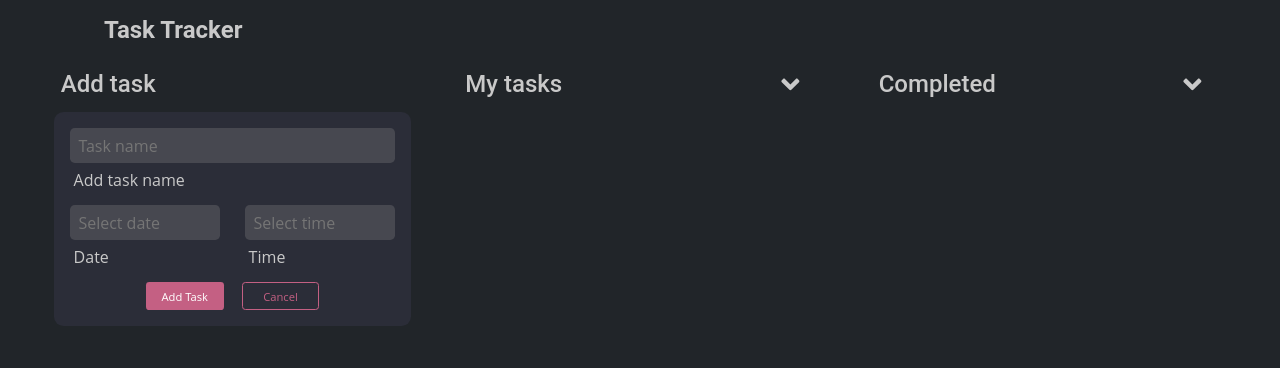
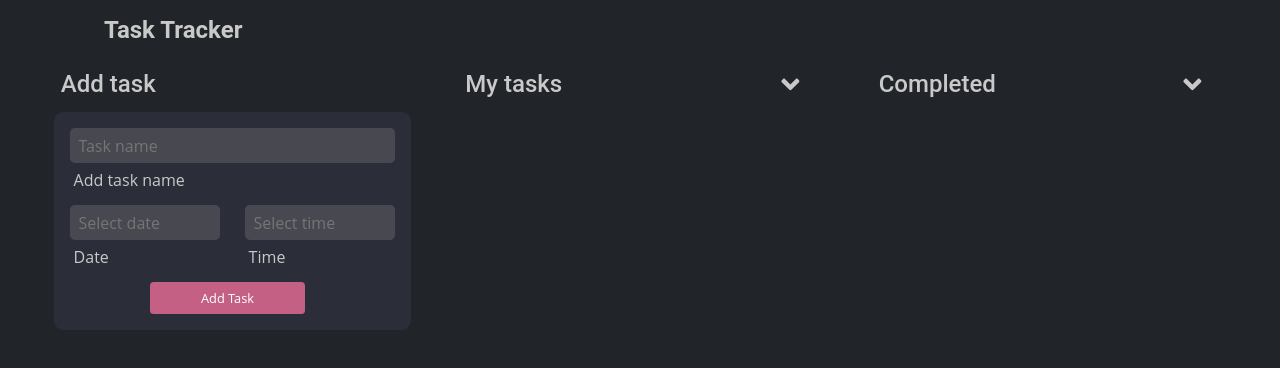
Before and after one commit to EnriOv/task-tracker-app, a React (Create React App) app in the folder Application/: page / in a window 1280 px wide. Shown: the top 368 px of the page. Built offline with nearby package versions, Linux system fonts and the light colour scheme.

Commit message:
Modified some contents of the interface to adapt to large screens.

```diff
--- a/Application/src/App.js
+++ b/Application/src/App.js
@@ -7,6 +7,7 @@ import ToggleList from './components/ToggleList'
 
 function App() {
   const [showAddTask, setShowAddTask] = useState(window.innerWidth > 992)
+  const [showLargeScreen, setShowLargeScreen] = useState(window.innerWidth > 992)
   const [taskCounter, setTaskCounter] = useState(1)
   const[completedTasks, setCompletedTasks] = useState([])
   const[pendingTasks, setPendingTasks] = useState([])
@@ -39,7 +40,10 @@ function App() {
   })
 
   const checkWindowSize = () => {
-    window.innerWidth > 992 ? setShowAddTask(true) : setShowAddTask(false);
+    const size = window.innerWidth > 992
+
+    setShowAddTask(size)
+    setShowLargeScreen(size)
   }
 
   // Add new task
@@ -96,7 +100,7 @@ function App() {
       <Header />
 
       {showAddTask ?
-      (<AddTask showAddTask={showAddTask} onAdd={addTask} onDone={changeFormDisplay}/>) :
+      (<AddTask showLargeScreen={showLargeScreen} onAdd={addTask} onDone={changeFormDisplay}/>) :
       (<ToggleButton onToggle={changeFormDisplay} />)}
 
       <ToggleList
--- a/Application/src/components/AddTask.js
+++ b/Application/src/components/AddTask.js
@@ -4,7 +4,7 @@ import DatePicker from "react-datepicker"
 import "react-datepicker/dist/react-datepicker.css"
 
 const AddTask = (props) => {
-    const {showAddTask, onAdd, onDone} = props
+    const {showLargeScreen, onAdd, onDone} = props
 
     const [name, setName] = useState('')
     const [date, setDate] = useState(null)
@@ -44,10 +44,8 @@ const AddTask = (props) => {
     }
 
     return (
-    <>
-
     <div className='form-container'>
-        {showAddTask && <h2 className='add-task-title'>Add task</h2>}
+      {showLargeScreen && <h2 className='add-task-title'>Add task</h2>}
       <form className='add-form' onSubmit={onSubmit}>
         <div className='form-control name-section'>
           <input
@@ -82,16 +80,15 @@ const AddTask = (props) => {
         </div>
 
         <input type='submit' value='Add Task' className='btn btn-add' />
+        {!showLargeScreen &&
         <input
           type='button'
           value='Cancel'
           className='btn btn-cancel'
           onClick={onDone}
-          />
+        />}
       </form>
-      </div>
-    </>
-    )
+    </div>)
 }
 
 export default AddTask
--- a/Application/src/index.css
+++ b/Application/src/index.css
@@ -299,6 +299,7 @@ header h1 {
   }
 
   .add-form {
+    grid-template-areas: "name name" "date time" "submit submit";
     border: none;
     border-radius: 0.6em;
     background-color: #2b2d38;
@@ -324,4 +325,11 @@ header h1 {
   .list-section {
     margin: 0 2em;
   }
+
+  .btn-add {
+    grid-area: submit;
+    justify-self: center;
+    width: 48%;
+    font-size: 0.8rem;
+  }
 }
```
Also changed, not shown: 1 other file (tests, documents, lock files or other folders). Lines whose indentation alone changed are shown as unchanged.
